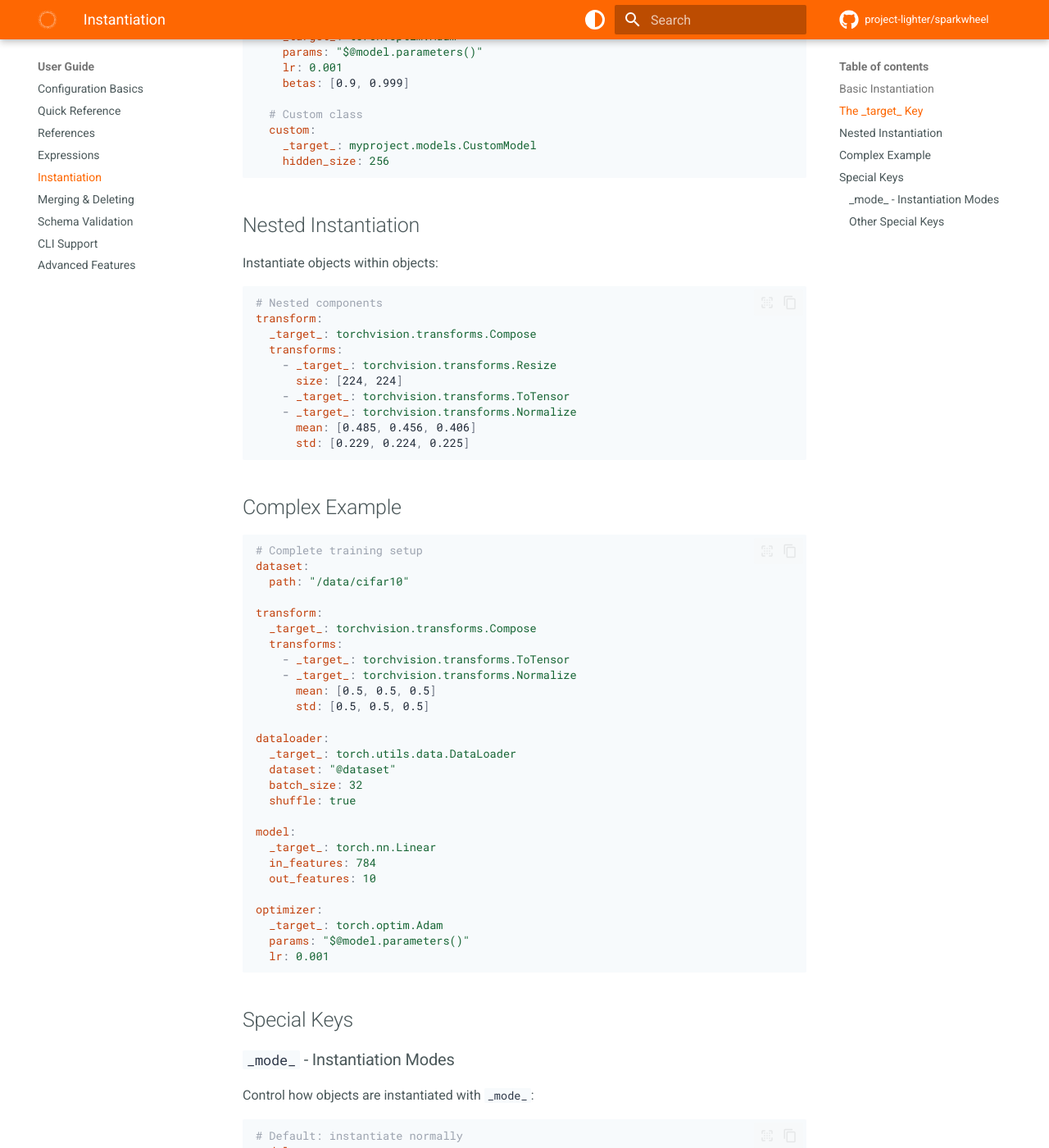
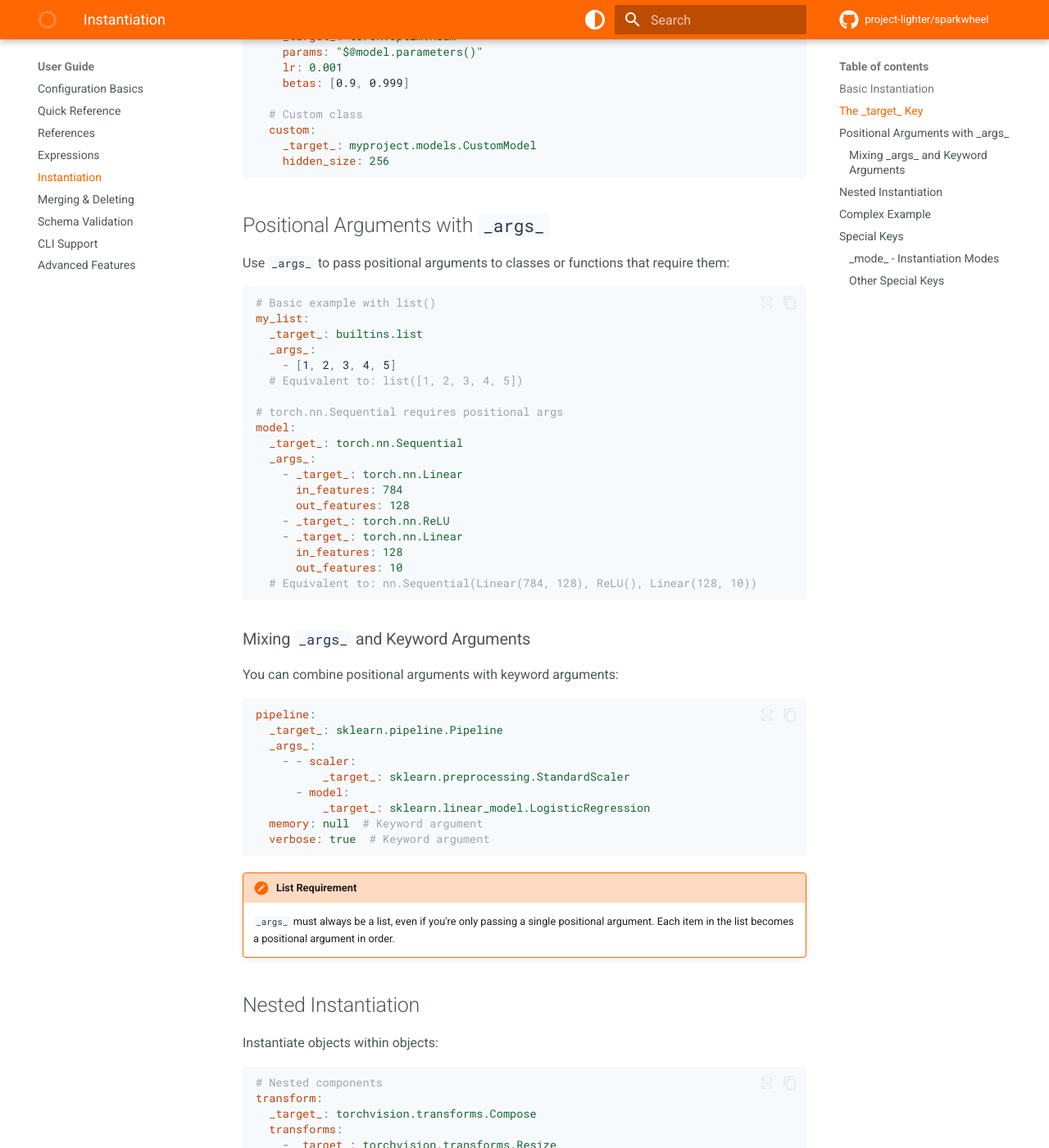
Before and after one commit to project-lighter/sparkwheel, an MkDocs documentation site: the page built from docs/user-guide/instantiation.md, in a window 1280 px wide and 1400 px high, scrolled down 910 px. Shown: the whole window at 82% size. Built offline with MkDocs 1.6.1 and Material for MkDocs 9.7.7, drawn with Linux system fonts in a browser that asks for light colours; comment, search, counter and statistics services are not loaded; some of the changed text lies outside the part shown.

Commit message:
Add support for _args_

````diff
--- a/docs/user-guide/instantiation.md
+++ b/docs/user-guide/instantiation.md
@@ -46,6 +46,51 @@ examples:
     _target_: myproject.models.CustomModel
     hidden_size: 256
 ```
+
+## Positional Arguments with `_args_`
+
+Use `_args_` to pass positional arguments to classes or functions that require them:
+
+```yaml
+# Basic example with list()
+my_list:
+  _target_: builtins.list
+  _args_:
+    - [1, 2, 3, 4, 5]
+  # Equivalent to: list([1, 2, 3, 4, 5])
+
+# torch.nn.Sequential requires positional args
+model:
+  _target_: torch.nn.Sequential
+  _args_:
+    - _target_: torch.nn.Linear
+      in_features: 784
+      out_features: 128
+    - _target_: torch.nn.ReLU
+    - _target_: torch.nn.Linear
+      in_features: 128
+      out_features: 10
+  # Equivalent to: nn.Sequential(Linear(784, 128), ReLU(), Linear(128, 10))
+```
+
+### Mixing `_args_` and Keyword Arguments
+
+You can combine positional arguments with keyword arguments:
+
+```yaml
+pipeline:
+  _target_: sklearn.pipeline.Pipeline
+  _args_:
+    - - scaler:
+          _target_: sklearn.preprocessing.StandardScaler
+      - model:
+          _target_: sklearn.linear_model.LogisticRegression
+  memory: null  # Keyword argument
+  verbose: true  # Keyword argument
+```
+
+!!! note "List Requirement"
+    `_args_` must always be a list, even if you're only passing a single positional argument. Each item in the list becomes a positional argument in order.
 
 ## Nested Instantiation
 
@@ -127,8 +172,10 @@ debug_component:
 
 ### Other Special Keys
 
+- `_target_`: Class or function path to instantiate (required)
+- `_args_`: List of positional arguments to pass
 - `_disabled_`: Skip instantiation if `True`
 - `_requires_`: Dependencies to resolve first
-- `_target_`: Class or function path to instantiate
+- `_mode_`: Instantiation mode (`"default"`, `"callable"`, or `"debug"`)
 
 For complete details, see the [Advanced Features](advanced.md) and [API Reference](../reference/).
````
Also changed, not shown: docs/user-guide/quick-reference.md (+13 -2 lines), 5 other files.
